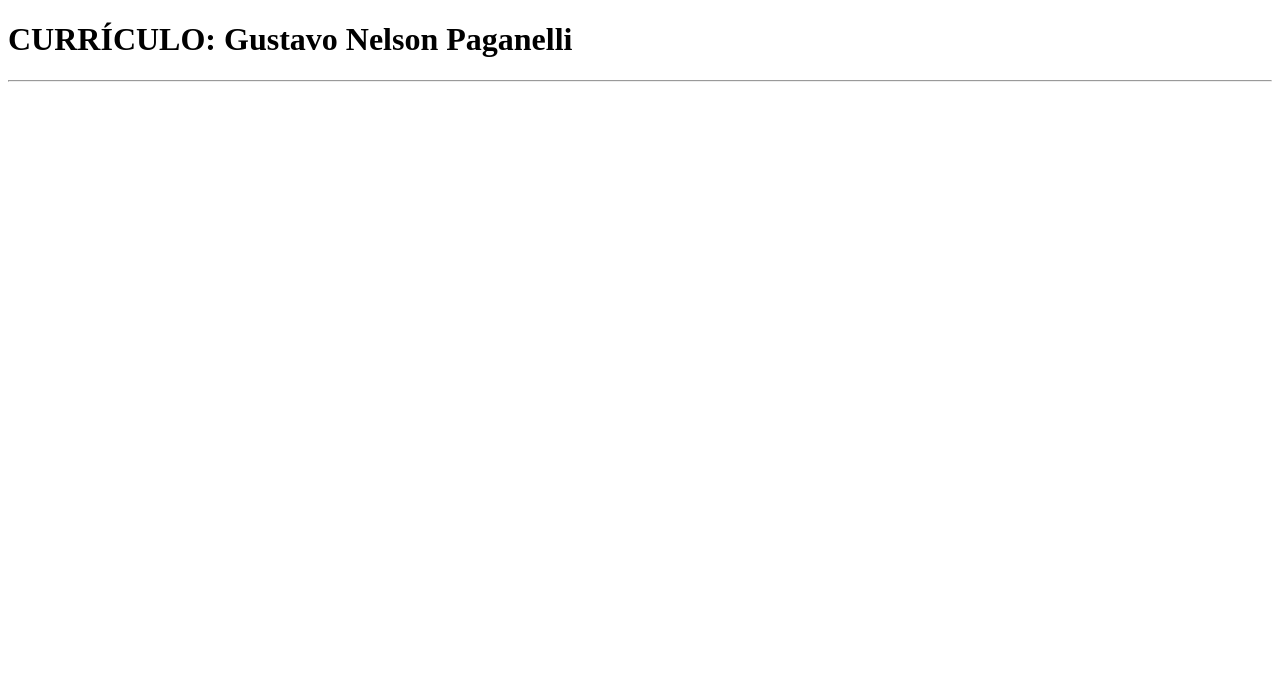
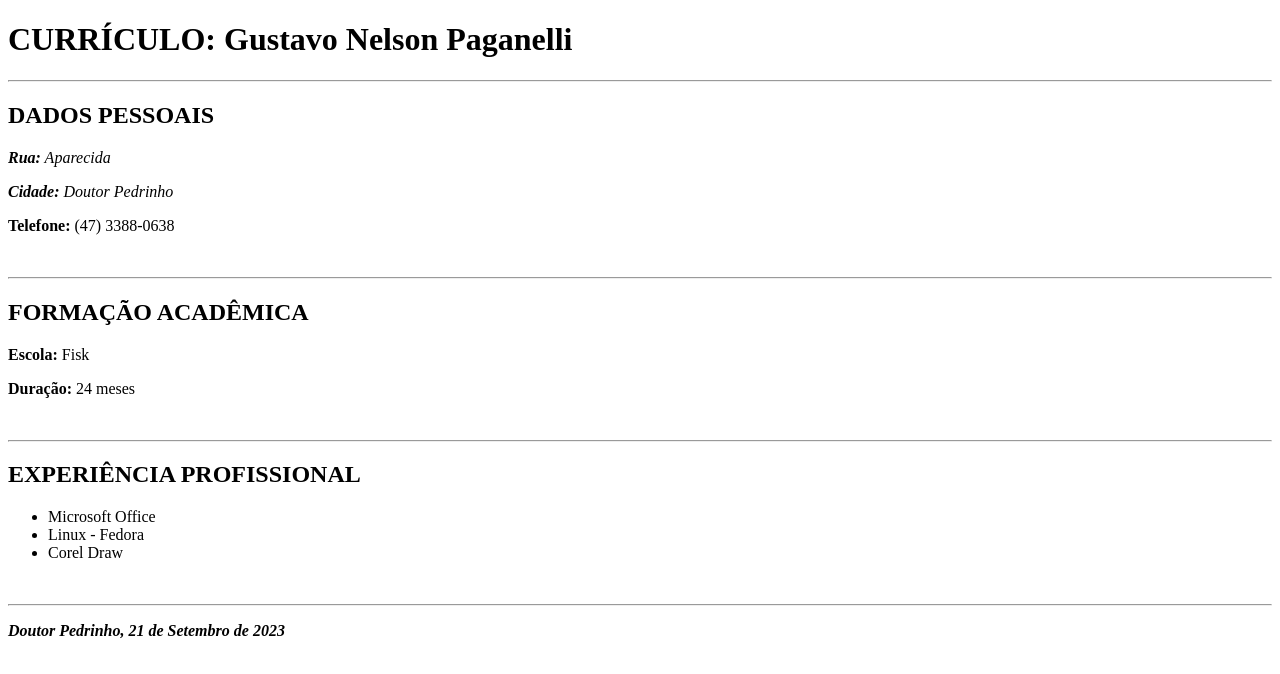
Before and after one commit to fireb1rdz/Entra21---Gustavo, a plain HTML site: page Módulo 04 - HTML e CSS/Aula 02 - Formulários, Listas e Tabelas/Exercicio1.html in a window 1280 px wide. Drawn offline with Linux system fonts and the light colour scheme.

Commit message:
feat: :sparkles: Finalizando Exercicio1.html

```diff
--- a/Módulo 04 - HTML e CSS/Aula 02 - Formulários, Listas e Tabelas/Exercicio1.html
+++ b/Módulo 04 - HTML e CSS/Aula 02 - Formulários, Listas e Tabelas/Exercicio1.html
@@ -8,5 +8,31 @@
 <body>
     <h1>CURRÍCULO: Gustavo Nelson Paganelli</h1>
     <hr>
+
+    <h2>DADOS PESSOAIS</h2>
+    <address>
+        <strong>Rua:</strong> Aparecida
+        <p><strong>Cidade:</strong> Doutor Pedrinho</p>
+    </address>
+    <p><strong>Telefone:</strong> (47) 3388-0638</p>
+    <br>
+    <hr>
+
+    <h2>FORMAÇÃO ACADÊMICA</h2>
+    <p><strong>Escola: </strong>Fisk</p>
+    <p><strong>Duração: </strong>24 meses</p>
+    <br>
+    <hr>
+
+    <h2>EXPERIÊNCIA PROFISSIONAL</h2>
+    <ul>
+        <li>Microsoft Office</li>
+        <li>Linux - Fedora</li>
+        <li>Corel Draw</li>
+    </ul>
+    <br>
+    <hr>
+
+    <p><strong><em>Doutor Pedrinho, 21 de Setembro de 2023</em></strong></p>
 </body>
 </html>
```
